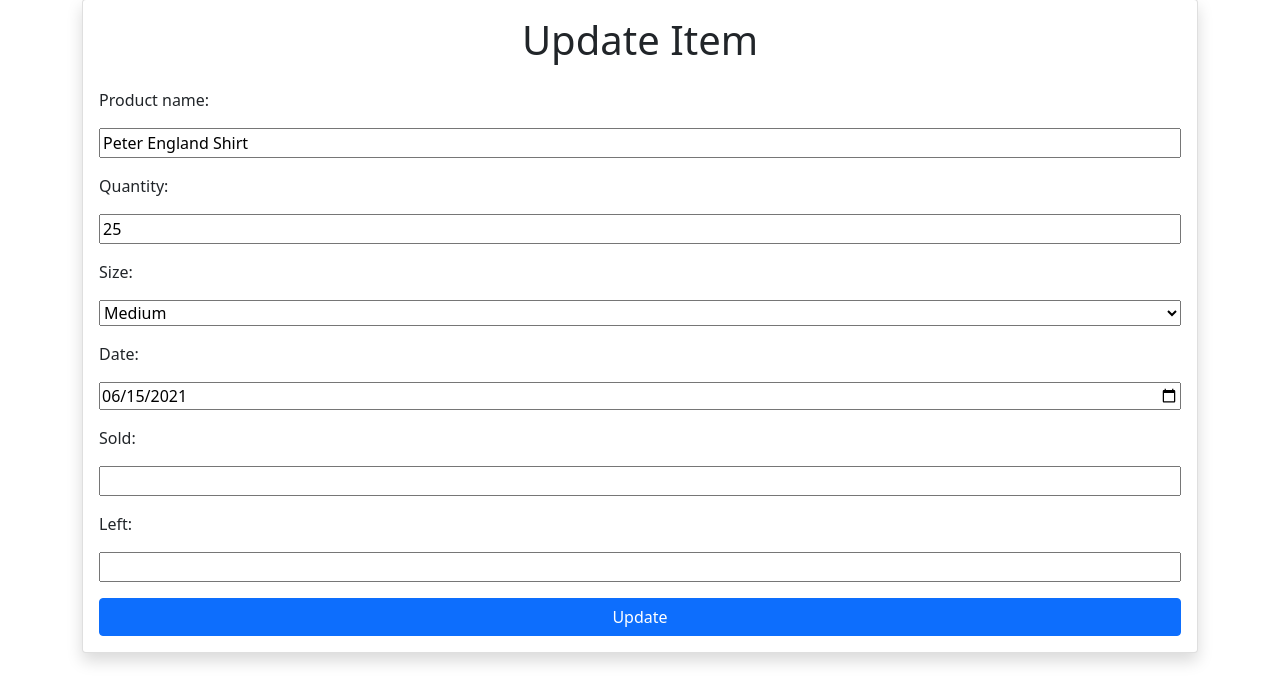
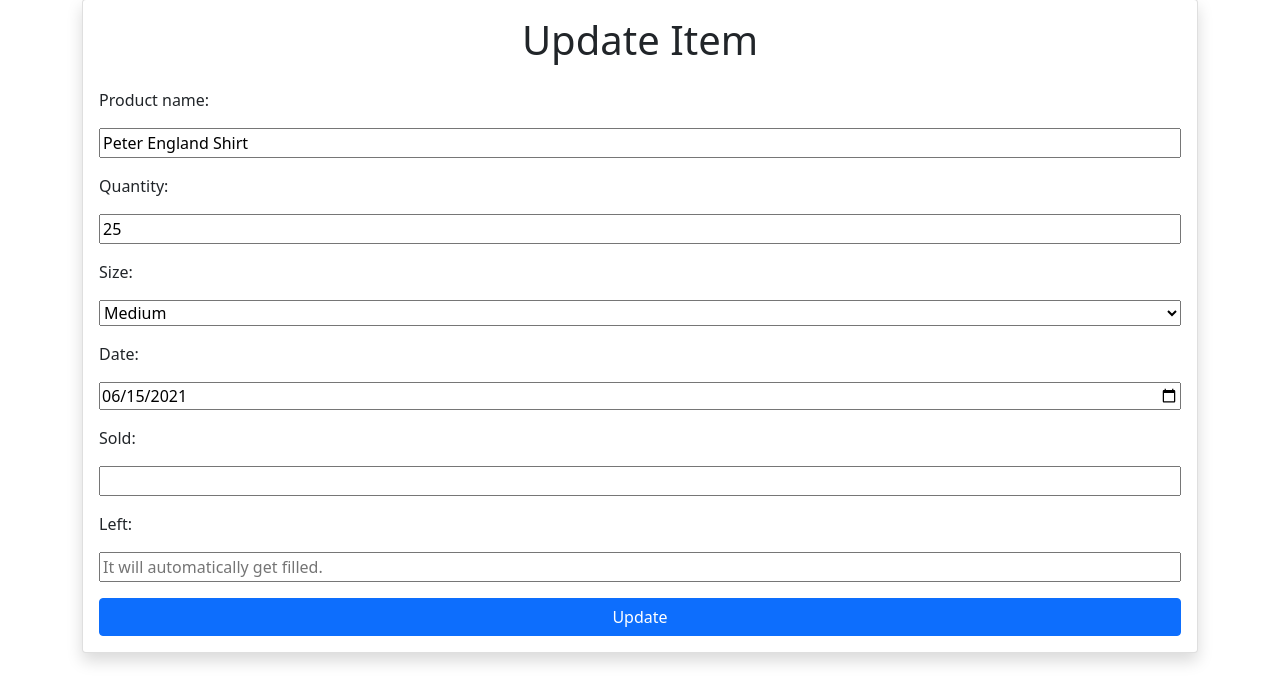
Before and after one commit to ShivPratapRaj/Inventory_Management, a Django app: page /1/ in a window 1280 px wide. Shown: the part 113-800 px from the top of the page. Run offline with Django 3.2, Linux system fonts and the light colour scheme; data comes from the database, SQL or seed files in the repository.

Commit message:
left placeholder

```diff
--- a/item/forms.py
+++ b/item/forms.py
@@ -28,6 +28,7 @@ class ItemForm(ModelForm):
                                'id': 'sssd',
                                'class': 'sssd',
                                'readonly':'readonly'
+
                            })
 
                            )
@@ -36,7 +37,8 @@ class ItemForm(ModelForm):
         widget=forms.TextInput(attrs={
             'id': 'lllt',
             'class': 'lllt',
-            'readonly':'readonly'
+            'readonly':'readonly',
+            'placeholder':'It will automatically get filled.'
         })
     )
 
--- a/item/templates/item/leftitems.html
+++ b/item/templates/item/leftitems.html
@@ -26,9 +26,9 @@
 width:100%;
 max-height: 540px !important;
 } */
-td {
-    text-align: center;
-}
+        td {
+            text-align: center;
+        }
     </style>
     <script src="https://cdn.jsdelivr.net/npm/chart.js"></script>
     <script src="https://ajax.googleapis.com/ajax/libs/jquery/3.5.1/jquery.min.js"></script>
```
